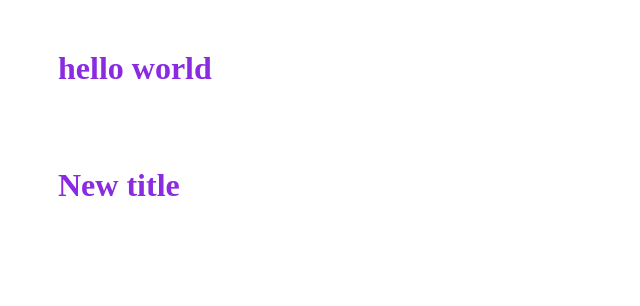
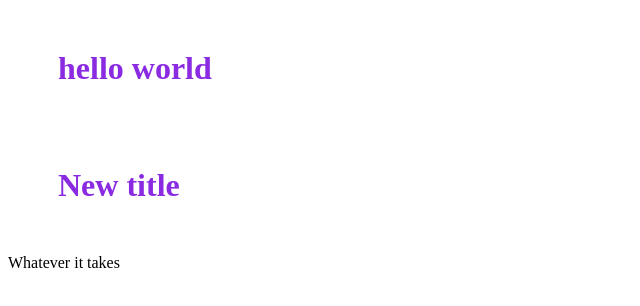
Before and after one commit to ShoxruxN/git-one, a plain HTML site: page index.html in a window 1280 px wide. Shown: the whole page, without its empty margins (0-640 px from the left). Drawn offline with Linux system fonts and the light colour scheme.

Commit message:
added text

```diff
--- a/index.html
+++ b/index.html
@@ -10,5 +10,6 @@
 <body>
     <h1>hello world</h1>
     <h1>New title</h1>
+    <div>Whatever it takes</div>
 </body>
 </html>
```
